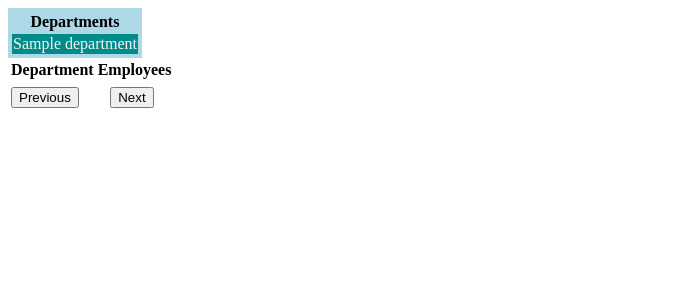
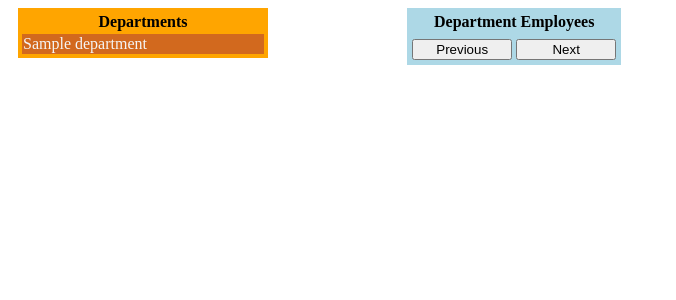
Before and after one commit to DPreacher/schoolAssignments, a PHP site: page / in a window 1280 px wide. Shown: the top 300 px of the page, without its empty margins (0-676 px from the left). Run offline with PHP 8.4, Linux system fonts and the light colour scheme; tables that the repository leaves empty or names only in its code hold one stand-in row (values such as "Sample post"); some libraries are stand-ins or nearby versions.

Commit message:
Update employees.css

```diff
--- a/StLawrence/semester3/comp206/Assignment3/employees.css
+++ b/StLawrence/semester3/comp206/Assignment3/employees.css
@@ -7,12 +7,42 @@
     Created on : 22-Nov-2015, 3:58:12 PM
     Author     : Daniel Ingram
 */
+#dept{
 
+    float: left;
+    width: 30%;
+    margin: 0px 10px 0px 0px;
+    padding-left: 10px;
+}
+#empl{
+    float: left;
+    width:30%;
+}
 #deptTable{
+    border: 2px solid orange;
+    background-color: orange;
+    width: 250px;
+}
+.deptRow{
+   background-color: chocolate;
+    color: whitesmoke;
+}
+#emplTable{
     border: 2px solid lightblue;
     background-color: lightblue;
+    width: 200px;
+
 }
-.deptRow{
-    background-color: darkcyan;
-    color: whitesmoke;
+.emplRow{
+     background-color: darkcyan;
+     color: whitesmoke;
+     width: 97px;
 }
+
+#prev{
+    width: 100px;
+
+}
+#next{
+    width: 100px;
+}
```
